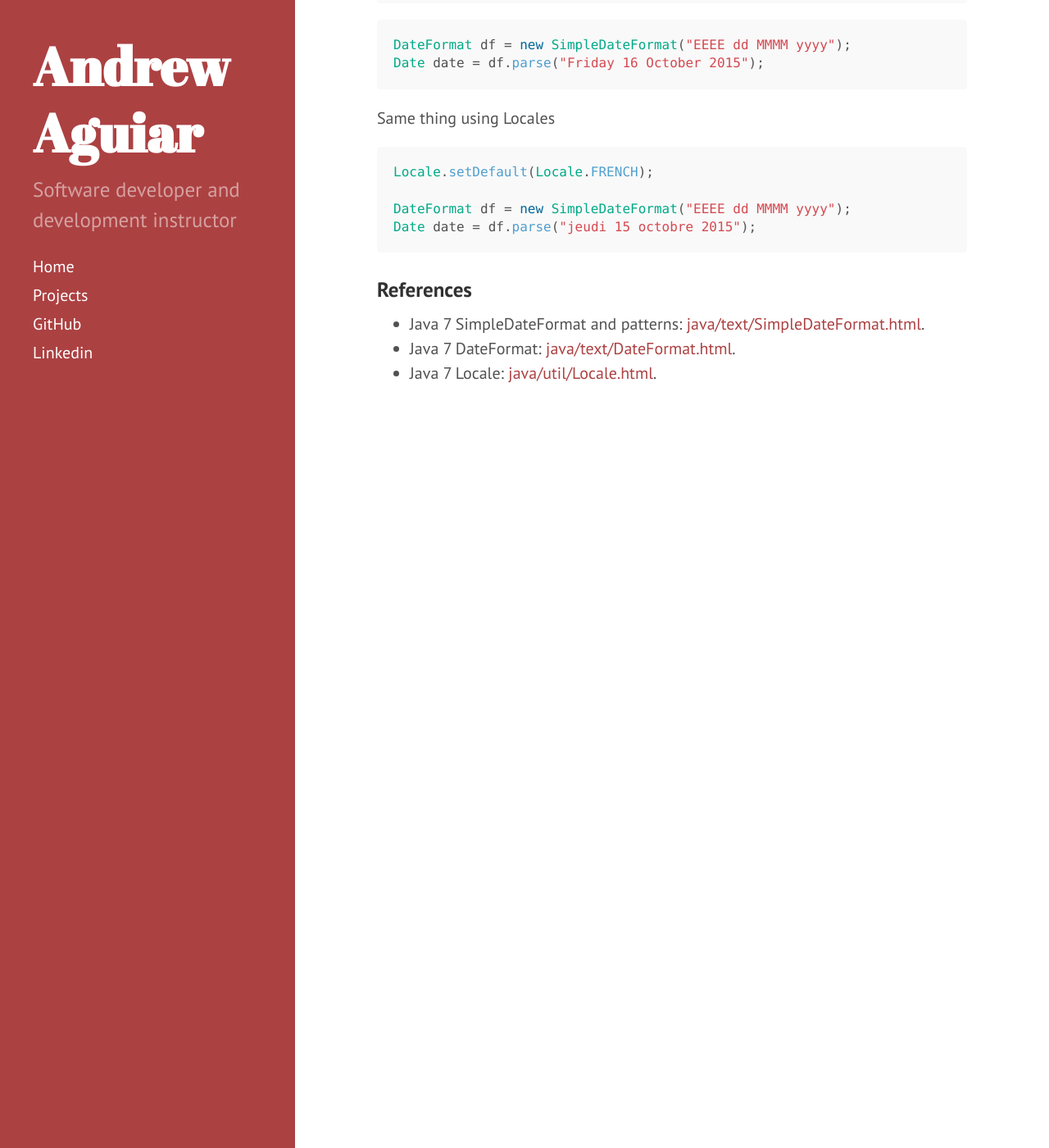
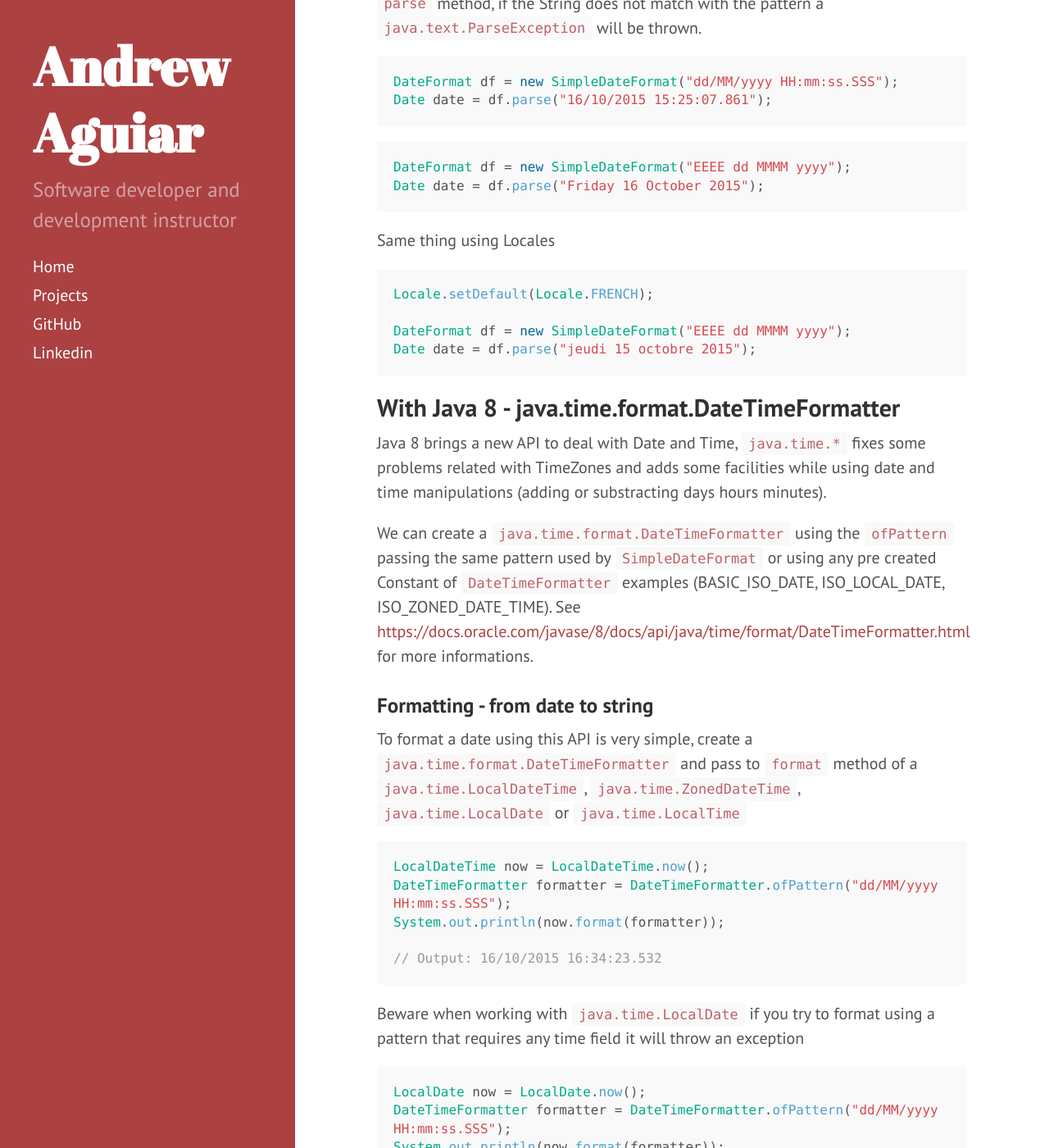
Before and after one commit to gadsc/andrewaguiar.github.io, a Jekyll site: the page built from _posts/2015-10-16-java-how-to-format-and-parse-dates.md, in a window 1280 px wide and 1400 px high, scrolled down 2103 px. Shown: the whole window at 82% size. Built offline with Jekyll 4.4.1, drawn with Linux system fonts in a browser that asks for light colours; Markdown is read by kramdown in place of the engine named in the settings; comment, search, counter and statistics services are not loaded; some of the changed text lies outside the part shown.

Commit message:
Update 2015-10-16-java-how-to-format-and-parse-dates.md

````diff
--- a/_posts/2015-10-16-java-how-to-format-and-parse-dates.md
+++ b/_posts/2015-10-16-java-how-to-format-and-parse-dates.md
@@ -5,7 +5,7 @@ title: "Java - How to format and parse dates"
 
 Hi guys here comes a very quick and usefull guide of how to parse and format Dates in Java, I hope it helps.
 
-## Using the java.text.DateFormat
+## Using the java.text.DateFormat and java.text.SimpleDateFormat
 
 ### Formatting - from date to string
 
@@ -14,6 +14,7 @@ The simplest way to format a Date in java is to use the ``java.text.DateFormat``
 ```java
 DateFormat df = DateFormat.getInstance();
 System.out.println(df.format(new Date()));
+
 // Output: 10/16/15 3:15 PM
 ```
 
@@ -26,12 +27,14 @@ System.out.println(df.format(new Date()));
 ```java
 DateFormat df = DateFormat.getDateInstance();
 System.out.println(df.format(new Date()));
+
 // Output: Oct 16, 2015
 ```
 
 ```java
 DateFormat df = DateFormat.getDateTimeInstance();
 System.out.println(df.format(new Date()));
+
 // Output: Oct 16, 2015 3:15:03 PM
 ```
 
@@ -40,6 +43,7 @@ It works but it is not so usefull, most part of time we want to format a Date us
 ```java
 DateFormat df = new SimpleDateFormat("dd/MM/yyyy HH:mm:ss.SSS");
 System.out.println(df.format(date));
+
 // Output: 16/10/2015 15:03:17.396
 ```
 
@@ -65,6 +69,7 @@ Now we can show in French
 DateFormat df = new SimpleDateFormat("EEEE dd MMMM yyyy");
 System.out.println(df.format(date));
 System.out.println(Locale.getDefault());
+
 // Output: vendredi 16 octobre 2015
 // Output: fr
 ```
@@ -92,6 +97,54 @@ DateFormat df = new SimpleDateFormat("EEEE dd MMMM yyyy");
 Date date = df.parse("jeudi 15 octobre 2015");
 ```
 
+## With Java 8 - java.time.format.DateTimeFormatter
+
+Java 8 brings a new API to deal with Date and Time, ``java.time.*`` fixes some problems related with TimeZones and adds some facilities while using date and time manipulations (adding or substracting days hours minutes).
+
+We can create a ``java.time.format.DateTimeFormatter`` using the ``ofPattern`` passing the same pattern used by ``SimpleDateFormat`` or using any pre created Constant of ``DateTimeFormatter`` examples (BASIC_ISO_DATE, ISO_LOCAL_DATE, ISO_ZONED_DATE_TIME). See [https://docs.oracle.com/javase/8/docs/api/java/time/format/DateTimeFormatter.html](java/time/format/DateTimeFormatter.html) for more informations.
+
+### Formatting - from date to string
+
+To format a date using this API is very simple, create a ``java.time.format.DateTimeFormatter`` and pass to ``format`` method of a ``java.time.LocalDateTime``, ``java.time.ZonedDateTime``, ``java.time.LocalDate`` or ``java.time.LocalTime``
+
+```java
+LocalDateTime now = LocalDateTime.now();
+DateTimeFormatter formatter = DateTimeFormatter.ofPattern("dd/MM/yyyy HH:mm:ss.SSS");
+System.out.println(now.format(formatter));
+
+// Output: 16/10/2015 16:34:23.532
+```
+
+Beware when working with ``java.time.LocalDate`` if you try to format using a pattern that requires any time field it will throw an exception
+
+```java
+LocalDate now = LocalDate.now();
+DateTimeFormatter formatter = DateTimeFormatter.ofPattern("dd/MM/yyyy HH:mm:ss.SSS");
+System.out.println(now.format(formatter));
+
+// Output: Exception in thread "main" java.time.temporal.UnsupportedTemporalTypeException: Unsupported field: HourOfDay
+```
+
+Same using ``java.time.LocalTime``
+
+```java
+LocalTime now = LocalTime.now();
+DateTimeFormatter formatter = DateTimeFormatter.ofPattern("dd/MM/yyyy HH:mm:ss.SSS");
+System.out.println(now.format(formatter));
+
+// Output: Exception in thread "main" java.time.temporal.UnsupportedTemporalTypeException: Unsupported field: DayOfMonth
+```
+
+### Parsing - from string to date
+
+To parse we use the same ``java.time.format.DateTimeFormatter`` calling its ``parse`` method. Parse returns a ``java.time.temporal.TemporalAccessor`` so you can create a ``LocalDateTime`` using it.
+
+```java
+DateTimeFormatter formatter = DateTimeFormatter.ofPattern("dd/MM/yyyy HH:mm:ss.SSS");
+TemporalAccessor temporalAccessor = formatter.parse("21/10/2015 11:37:09.702");
+LocalDateTime localDateTime = LocalDateTime.from(temporalAccessor);
+```
+
 ### References
   - Java 7 SimpleDateFormat and patterns: [java/text/SimpleDateFormat.html](http://docs.oracle.com/javase/7/docs/api/java/text/SimpleDateFormat.html).
   - Java 7 DateFormat: [java/text/DateFormat.html](http://docs.oracle.com/javase/7/docs/api/java/text/DateFormat.html).
````
